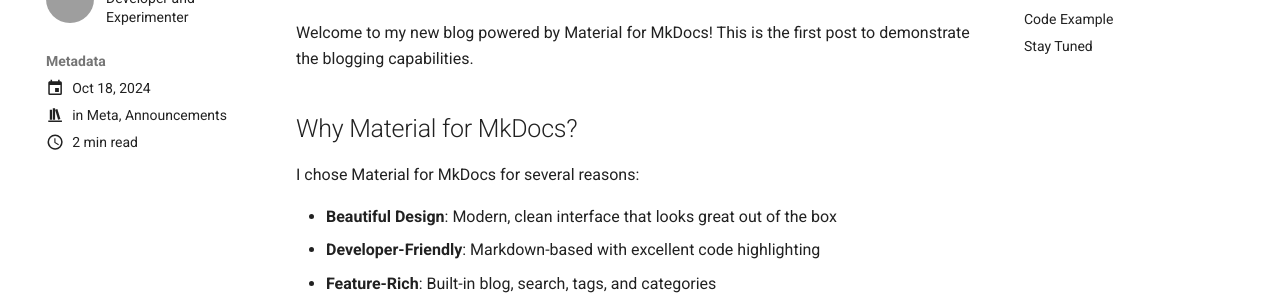
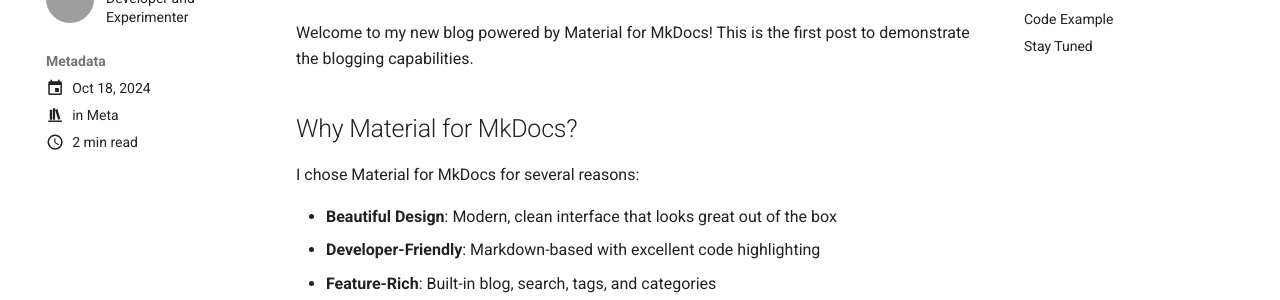
Before and after one commit to rejasupotaro/rejasupotaro.github.io, an MkDocs documentation site: the page built from docs/blog/posts/welcome-to-my-blog.md, in a window 1280 px wide. Shown: the part 248-548 px from the top of the page. Built offline with MkDocs 1.6.1 and Material for MkDocs 9.7.7, drawn with Linux system fonts in a browser that asks for light colours; some web fonts are replaced; grey boxes are pictures that could not be loaded.

Commit message:
Remove Announcements category from welcome post

```diff
--- a/docs/blog/posts/welcome-to-my-blog.md
+++ b/docs/blog/posts/welcome-to-my-blog.md
@@ -4,7 +4,6 @@
   - rejasupotaro
 categories:
   - Meta
-  - Announcements
 tags:
   - blog
   - welcome
```
